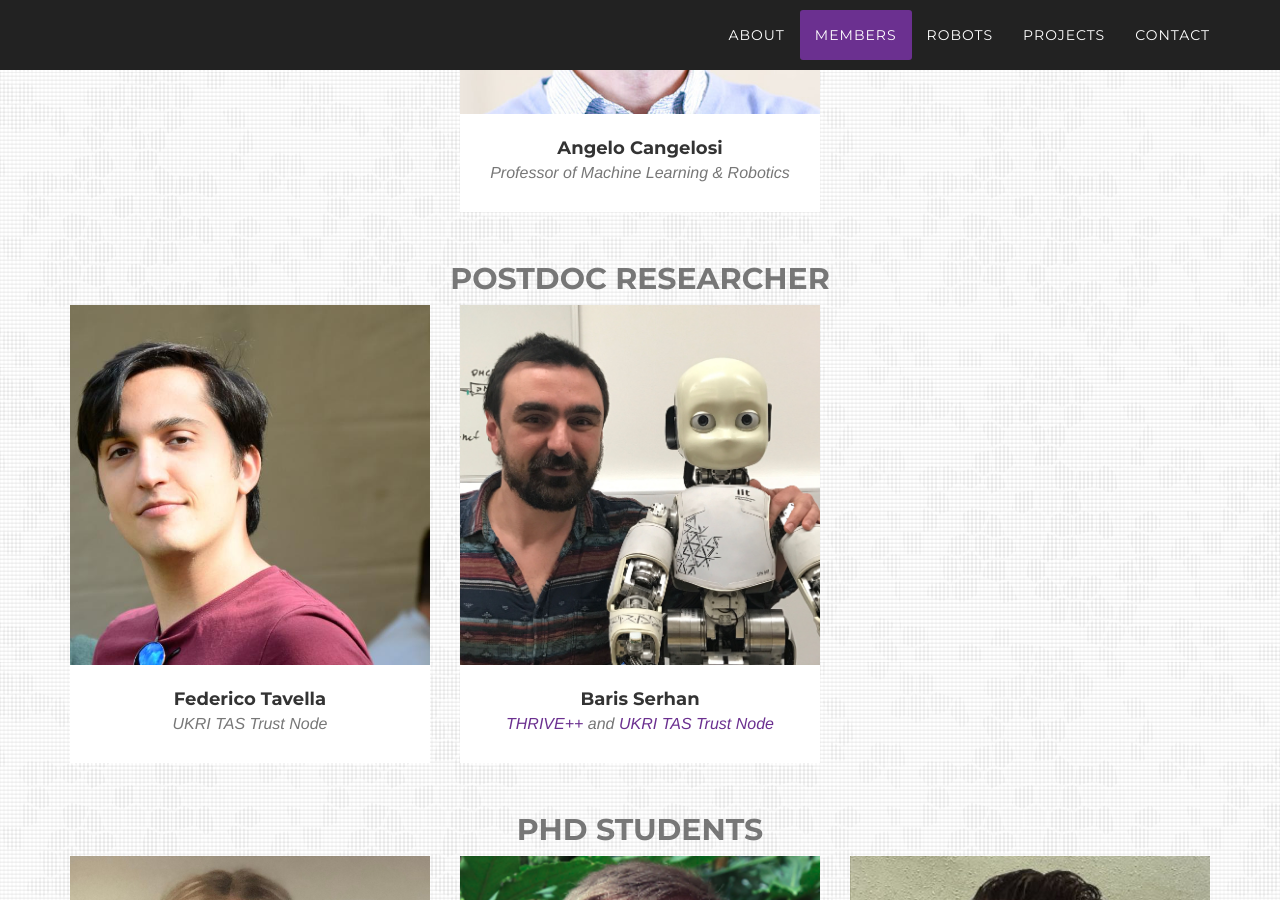
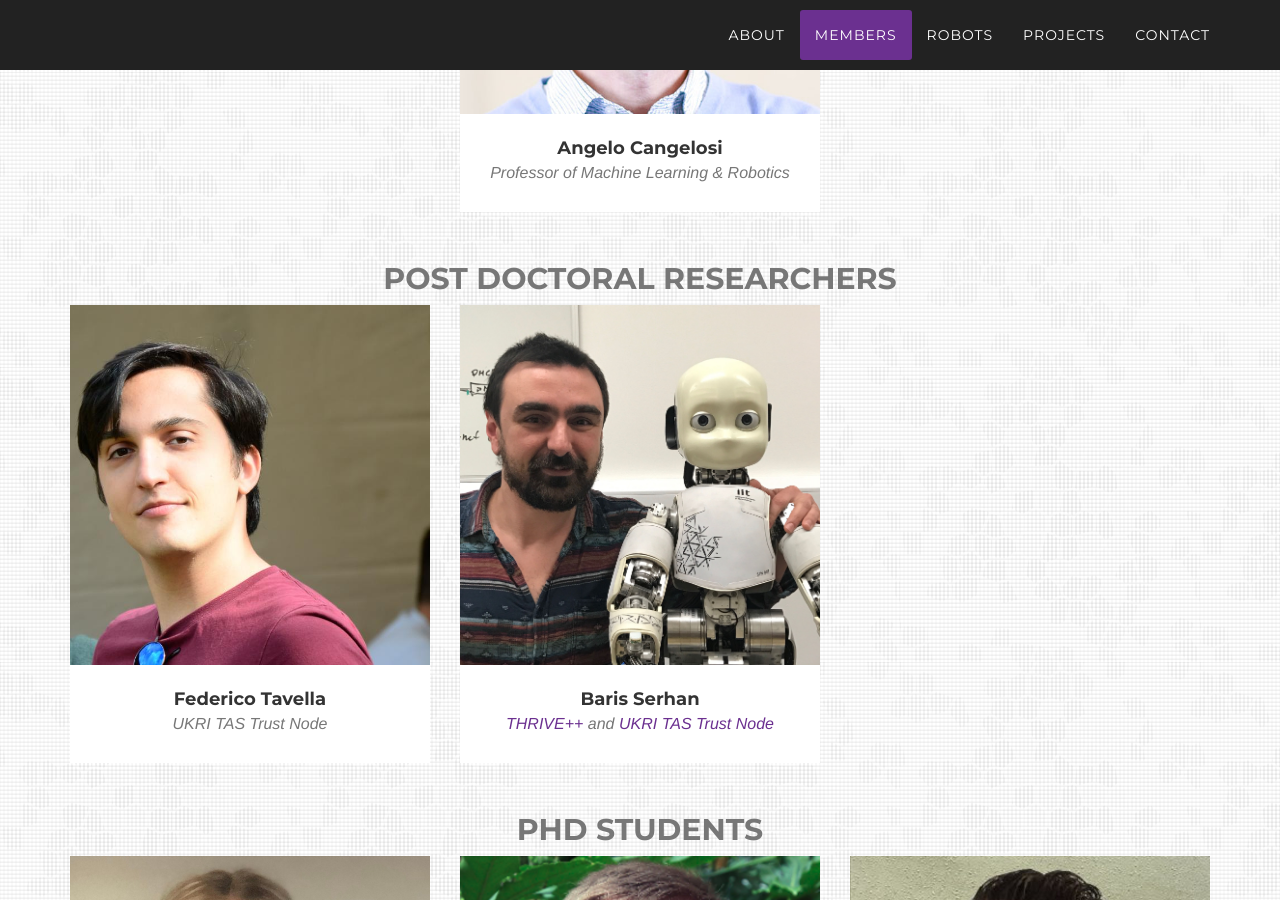
Before and after one commit to corolab/corolab.github.io, a Jekyll site: the page built from README.md, in a window 1280 px wide and 900 px high, scrolled down 1832 px. Built offline with Jekyll 4.4.1, drawn with Linux system fonts in a browser that asks for light colours; some web fonts are replaced; our own code applies the rules of GitHub Pages for plain Markdown files.

Commit message:
Update members.html

```diff
--- a/_includes/members.html
+++ b/_includes/members.html
@@ -36,7 +36,7 @@
 
             <div class="row">
                 <div class="col-lg-12 text-center">
-                    <h2 class="section-subheading text-muted">Postdoc Researcher</h2>
+                    <h2 class="section-subheading text-muted">Post Doctoral Researchers</h2>
                 </div>
             </div>
             <div class="row">
```
